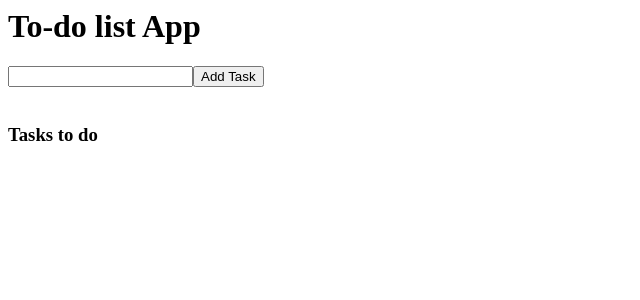
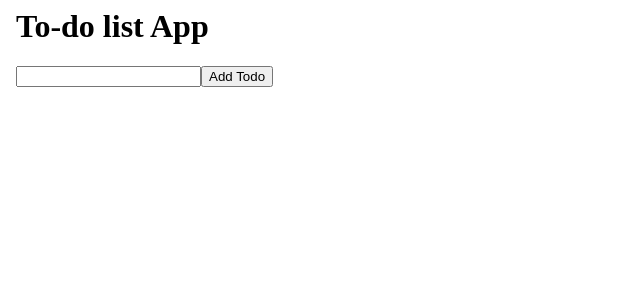
Before and after one commit to sripriyamaturi/todo_angular, an Angular app: page / in a window 1280 px wide. Shown: the top 300 px of the page, without its empty margins (0-640 px from the left). Built offline with nearby package versions, Linux system fonts and the light colour scheme.

Commit message:
3 files modified

```diff
--- a/src/app/app.component.html
+++ b/src/app/app.component.html
@@ -1,11 +1,22 @@
-<h1>{{ name }}</h1>
+<html>
+  <head>
+    <title>TODO APP</title>
+  </head>
+  <body>
+    <h1>{{ name }}</h1>
 
-<input type="text" #task />
-<button click="addTask(task.value)">Add Task</button>
-<br />
-<br />
-<h3>Tasks to do</h3>
-<br />
-<ol *ngFor="let item of list">
-  <li>{{ item.name }}</li>
-</ol>
+    <form (submit)="addTodo($event)">
+      <input [(ngModel)]="newTodo" class="textfield" name="newTodo" />
+      <button type="submit">Add Todo</button>
+    </form>
+
+    <ul>
+      <li *ngFor="let todo of todos; let i = index">
+        <input type="checkbox" class="checkbox" [(ngModel)]="todo.completed" />
+        <span [style.text-decoration]="todo.completed ? 'line-through' : ''"
+          >{{ todo.newTodo }}
+        </span>
+      </li>
+    </ul>
+  </body>
+</html>
--- a/src/app/app.component.ts
+++ b/src/app/app.component.ts
@@ -8,8 +8,23 @@ import { Component } from '@angular/core';
 export class AppComponent {
   name = 'To-do list App';
 
-  list: any[] = [];
-  addTask(item: string) {
-    console.warn(item);
+  newTodo: string;
+  todos: any;
+  todoObj: any;
+  completed: boolean;
+
+  constructor() {
+    this.newTodo = '';
+    this.todos = [];
+  }
+
+  addTodo(event) {
+    this.todoObj = {
+      newTodo: this.newTodo,
+      completed: false,
+    };
+    this.todos.push(this.todoObj);
+    this.newTodo = '';
+    event.preventDefault();
   }
 }
```
Also changed, not shown: src/app/app.component.css (line endings or trailing spaces).
